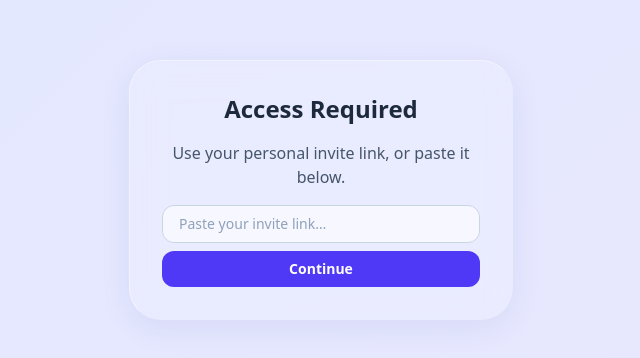
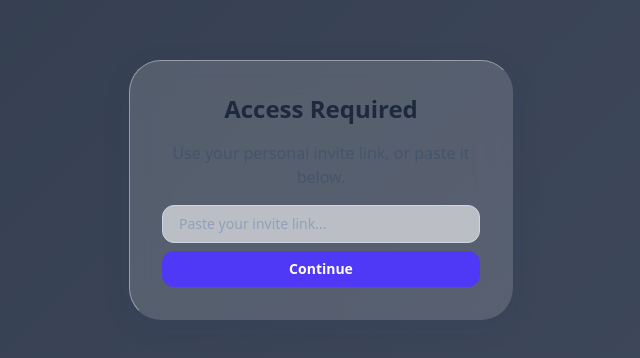
Before and after one commit to mamarexa/Employee-Run-Interval-Timer, a React (Vite) app: page / in a window 1280 px wide. Shown: the part 210-568 px from the top of the page, without its empty margins (319-959 px from the left). Built offline with nearby package versions, Linux system fonts and the light colour scheme.

Commit message:
fix: use dark slate gradient as default background to match admin panel

```diff
--- a/src/index.css
+++ b/src/index.css
@@ -33,21 +33,12 @@ body {
   padding: 0;
   -webkit-font-smoothing: antialiased;
   -moz-osx-font-smoothing: grayscale;
-  background: linear-gradient(135deg, #dbeafe 0%, #e0e7ff 50%, #ede9fe 100%);
+  background: linear-gradient(135deg, #1A202C 0%, #2D3748 50%, #4A5568 100%);
   background-size: 400% 400%;
   animation: gradient 15s ease infinite;
-  color: #1a202c;
+  color: #F7FAFC;
   min-height: 100vh;
   background-attachment: fixed;
-}
-
-@media (prefers-color-scheme: dark) {
-  body {
-    background: linear-gradient(135deg, #1A202C 0%, #2D3748 50%, #4A5568 100%);
-    background-size: 400% 400%;
-    animation: gradient 15s ease infinite;
-    color: #F7FAFC;
-  }
 }
 
 /* Safe area padding for iOS */
```
Also changed, not shown: public/manifest.json.
